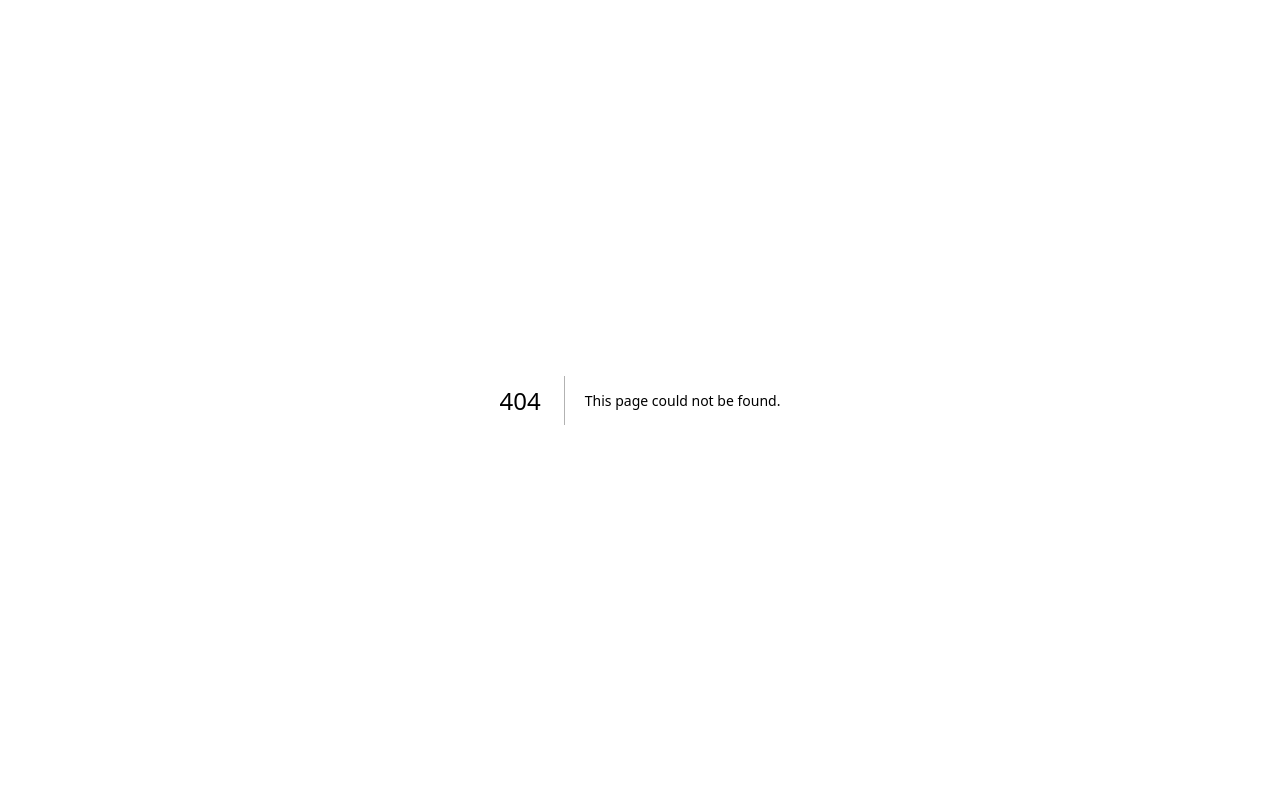
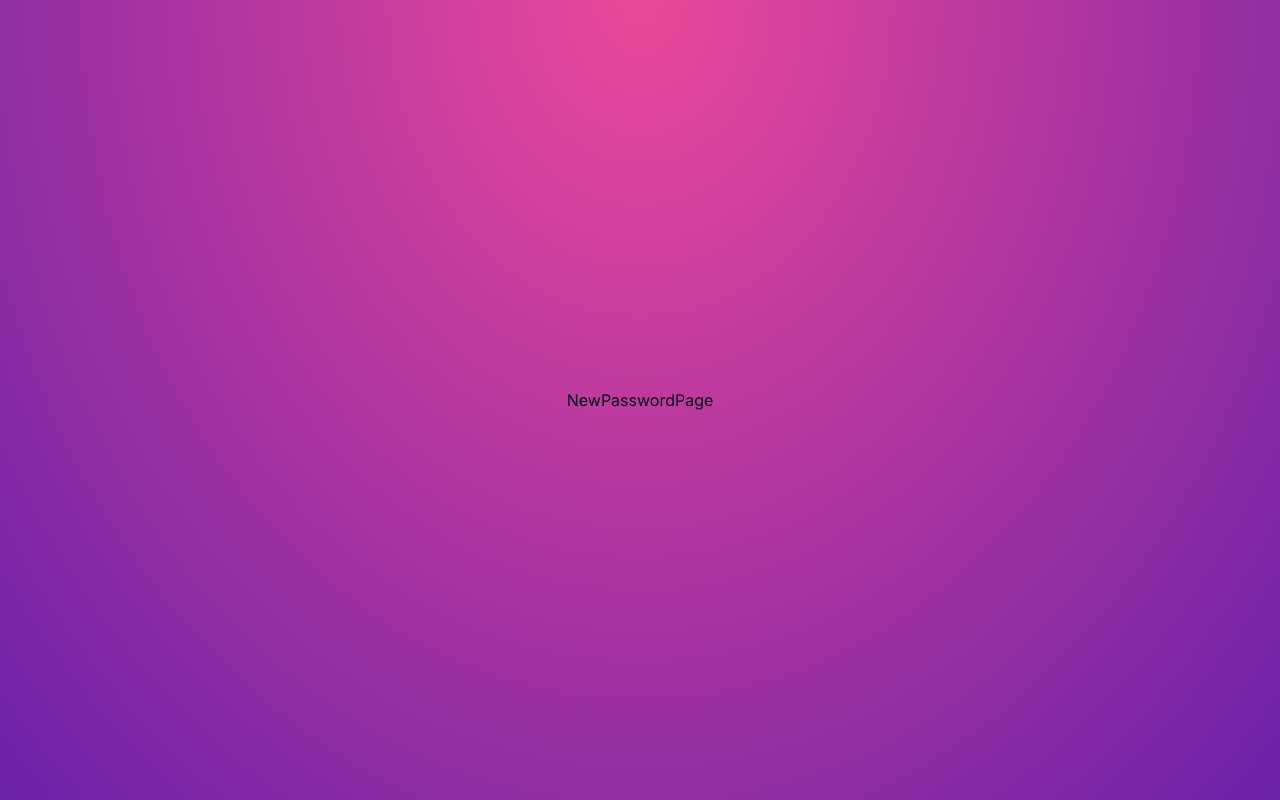
Before and after one commit to srikar298c/Authentication, a Next.js app in the folder level-6/: page /auth/new-password in a window 1280 px wide. Before the commit this address had no page. Built offline with nearby package versions, Linux system fonts and the light colour scheme.

Commit message:
new-password

```diff
--- /dev/null
+++ b/level-6/app/auth/new-password/page.tsx
@@ -0,0 +1,11 @@
+import React from 'react'
+
+type Props = {}
+
+function NewPasswordPage({}: Props) {
+  return (
+    <div>NewPasswordPage</div>
+  )
+}
+
+export default NewPasswordPage
```
